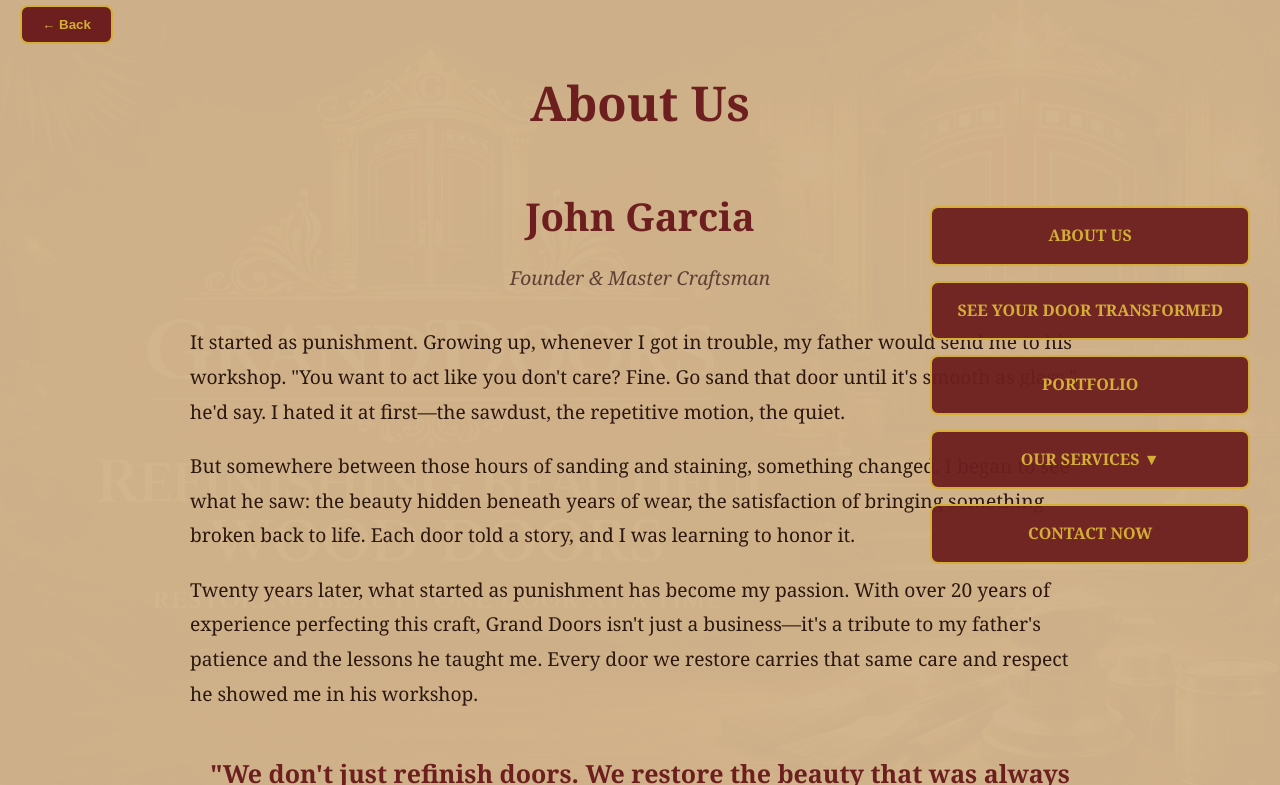
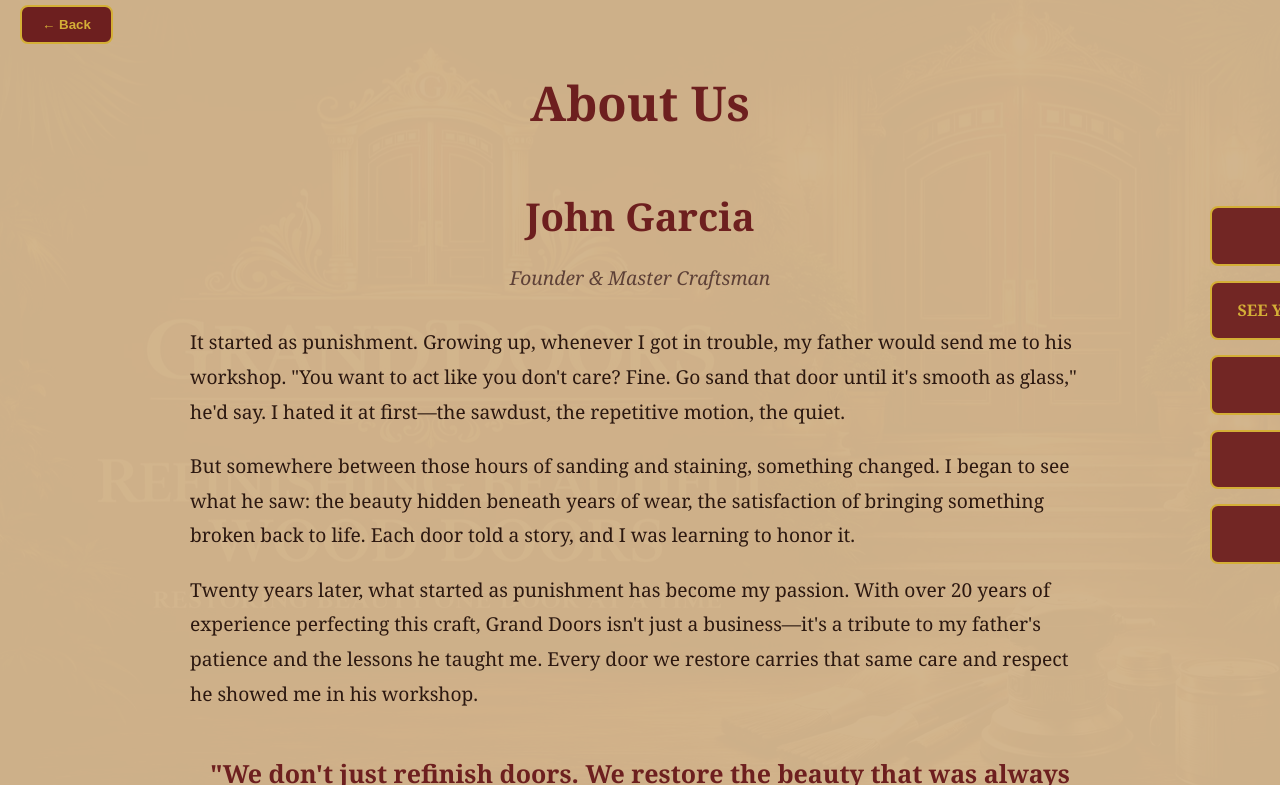
Before and after one commit to bigdady71306-web/grand-door, a website: page index.html in a window 1280 px wide. Both pictures are taken after a click on the link "ABOUT US". Shown: the part 855-1640 px from the top of the page. Drawn offline with Linux system fonts and the light colour scheme.

Commit message:
Hide navigation menu when content sections are open to prevent overlap

```diff
--- a/index.html
+++ b/index.html
@@ -19,7 +19,8 @@
         body { font-family: 'Georgia', serif; line-height: 1.6; color: #2c1810; background: url('images/hero-grand-doors.jpg') center/cover fixed no-repeat; }
 
         /* Navigation Menu */
-        nav { position: fixed; top: 50%; right: 30px; transform: translateY(-50%); z-index: 1000; display: flex; flex-direction: column; gap: 15px; }
+        nav { position: fixed; top: 50%; right: 30px; transform: translateY(-50%); z-index: 1000; display: flex; flex-direction: column; gap: 15px; transition: all 0.3s; }
+        nav.hidden { right: -250px; }
         .nav-button { background: rgba(109, 31, 31, 0.95); color: #d4af37; padding: 15px 25px; text-decoration: none; border-radius: 8px; font-weight: bold; text-transform: uppercase; transition: all 0.3s; border: 2px solid #d4af37; cursor: pointer; text-align: center; min-width: 200px; display: block; box-sizing: border-box; }
         .nav-button:hover { background: #d4af37; color: #2c1810; transform: translateX(-5px); }
 
@@ -270,6 +271,8 @@
             if (sectionId !== 'transform') {
                 document.getElementById(sectionId).classList.add('active');
                 document.getElementById(sectionId).scrollIntoView({ behavior: 'smooth' });
+                // Hide navigation
+                document.querySelector('nav').classList.add('hidden');
             } else {
                 // Redirect to preview page
                 window.location.href = 'preview.html';
@@ -281,6 +284,8 @@
                 section.classList.remove('active');
             });
             window.scrollTo({ top: 0, behavior: 'smooth' });
+            // Show navigation
+            document.querySelector('nav').classList.remove('hidden');
         }
 
         function submitAppointment() {
```
